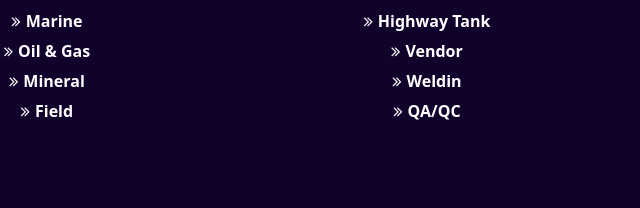
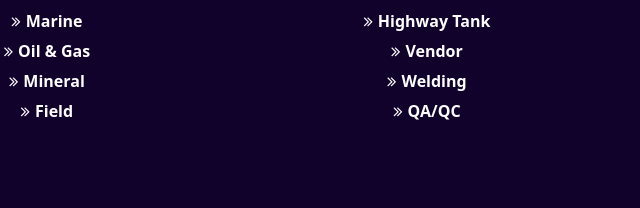
Before and after one commit to sarsahvincent/eleven_engineering, a website: page training.html in a window 1280 px wide. Shown: the part 1824-2032 px from the top of the page, 593-1233 px from the left. Drawn offline with nearby package versions, Linux system fonts and the light colour scheme; a web font is replaced by a local one.

Commit message:
Add files via upload

```diff
--- a/training.html
+++ b/training.html
@@ -179,7 +179,7 @@
                     <ul class="list-unstyled quick-links">
                         <li><a href="./inspection/Highway_Tank.html"><i class="fa fa-angle-double-right"></i>Highway Tank</a></li>
                         <li><a href="./inspection/Vendor.html"><i class="fa fa-angle-double-right"></i>Vendor</a></li>
-                        <li><a href="./inspection/welding.html"><i class="fa fa-angle-double-right"></i>Weldin</a></li>
+                        <li><a href="./inspection/welding.html"><i class="fa fa-angle-double-right"></i>Welding</a></li>
                         <li><a href="./inspection/QA.html"><i class="fa fa-angle-double-right"></i>QA/QC</a></li>
 
                     </ul>
```
Also changed, not shown: about.html (+1 -6 lines), index.html (+1 -1 lines).
